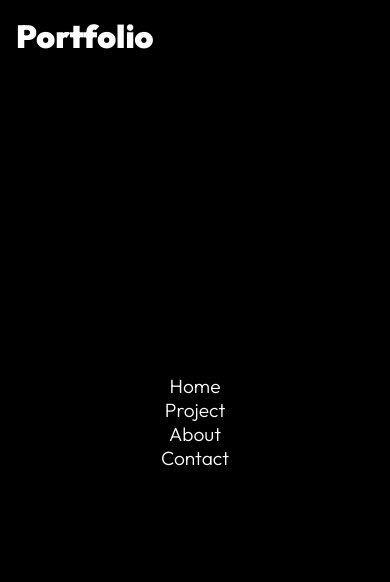
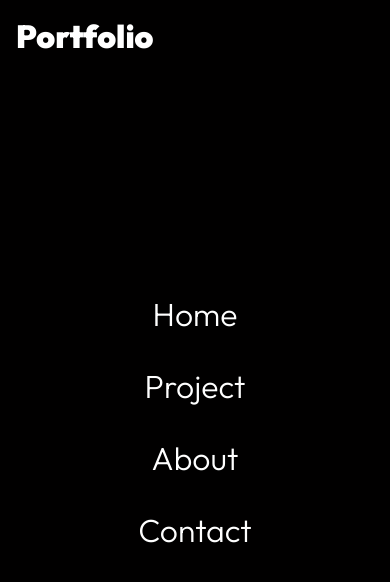
Before and after one commit to MSUMBA-art/-project-portfolio, a React (Create React App) app: page / in a window 390 px wide. Shown: the top 582 px of the page. Built offline with nearby package versions, Linux system fonts and the light colour scheme.

Commit message:
stlyling navbar

```diff
--- a/src/components/navbar.css
+++ b/src/components/navbar.css
@@ -12,16 +12,14 @@
 
 .nav-menu li {
   padding: 0 1rem;
-
 }
 
 .nav-menu li a {
   font-size: 1.2rem;
   font-weight: 500;
-
 }
 
-@media screen and (max-width:1040px) {
+@media screen and (max-width: 1040px) {
   .nav-menu {
     flex-direction: column;
     justify-content: center;
@@ -34,6 +32,14 @@
     left: 0;
     z-index: -3;
   }
+
+  .nav-menu li {
+    padding: 1rem 0;
+  }
+
+  .nav-menu li a {
+    font-size: 2rem;
+  }
 }
 
 /* styling navbar above */
```
Lines whose indentation alone changed are shown as unchanged.
